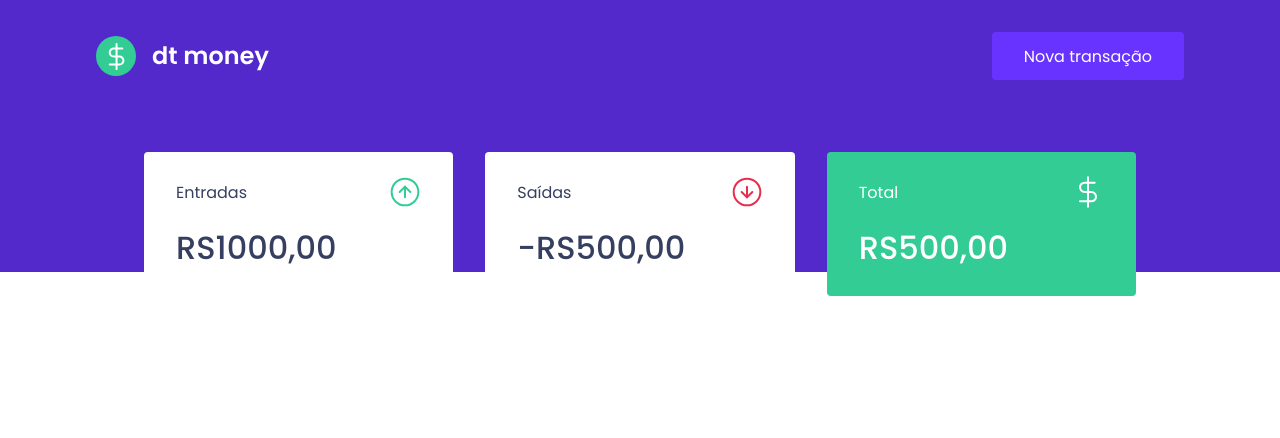
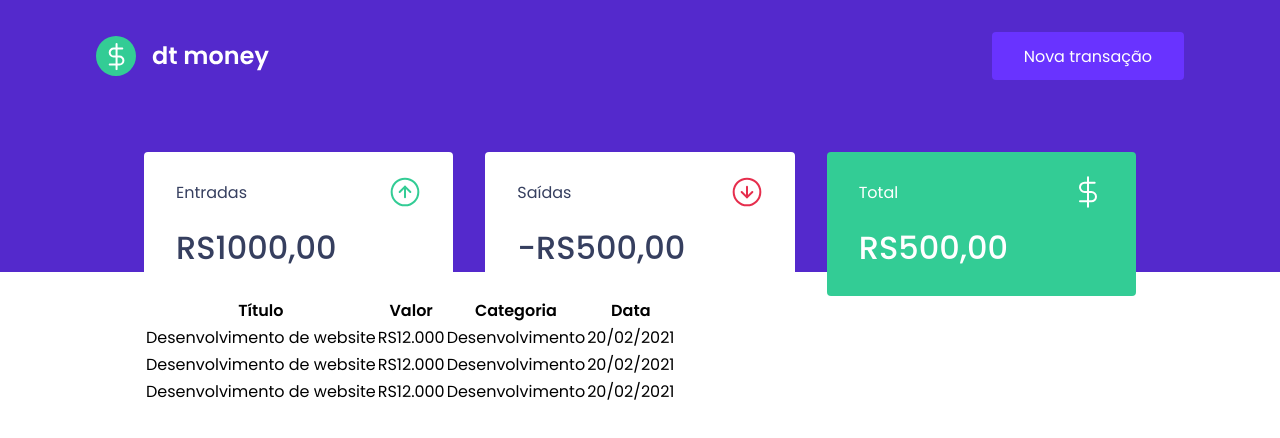
Before and after one commit to diegoedaraujo/dtmoney, a React (Create React App) app: page / in a window 1280 px wide. Shown: the top 438 px of the page. Built offline with nearby package versions, Linux system fonts and the light colour scheme.

Commit message:
Implementando o componente TransactionsTable

```diff
--- a/src/components/Dashboard/index.tsx
+++ b/src/components/Dashboard/index.tsx
@@ -1,10 +1,12 @@
 import { Summary } from "../Summary";
+import { TransactionsTable } from "../TransactionsTable";
 import { Container } from "./styles";
 
 export function Dashboard() {
   return (
     <Container>
       <Summary />
+      <TransactionsTable />
     </Container>
   );
 }
--- /dev/null
+++ b/src/components/TransactionsTable/index.tsx
@@ -0,0 +1,38 @@
+import { Container } from "./styles";
+
+export function TransactionsTable() {
+  return (
+    <Container>
+      <table>
+        <thead>
+          <tr>
+            <th>Título</th>
+            <th>Valor</th>
+            <th>Categoria</th>
+            <th>Data</th>
+          </tr>
+        </thead>
+        <tbody>
+          <tr>
+            <td>Desenvolvimento de website</td>
+            <td>RS12.000</td>
+            <td>Desenvolvimento</td>
+            <td>20/02/2021</td>
+          </tr>
+          <tr>
+            <td>Desenvolvimento de website</td>
+            <td>RS12.000</td>
+            <td>Desenvolvimento</td>
+            <td>20/02/2021</td>
+          </tr>
+          <tr>
+            <td>Desenvolvimento de website</td>
+            <td>RS12.000</td>
+            <td>Desenvolvimento</td>
+            <td>20/02/2021</td>
+          </tr>
+        </tbody>
+      </table>
+    </Container>
+  );
+}
--- /dev/null
+++ b/src/components/TransactionsTable/styles.ts
@@ -0,0 +1,3 @@
+import styled from "styled-components";
+
+export const Container = styled.div``;
```
